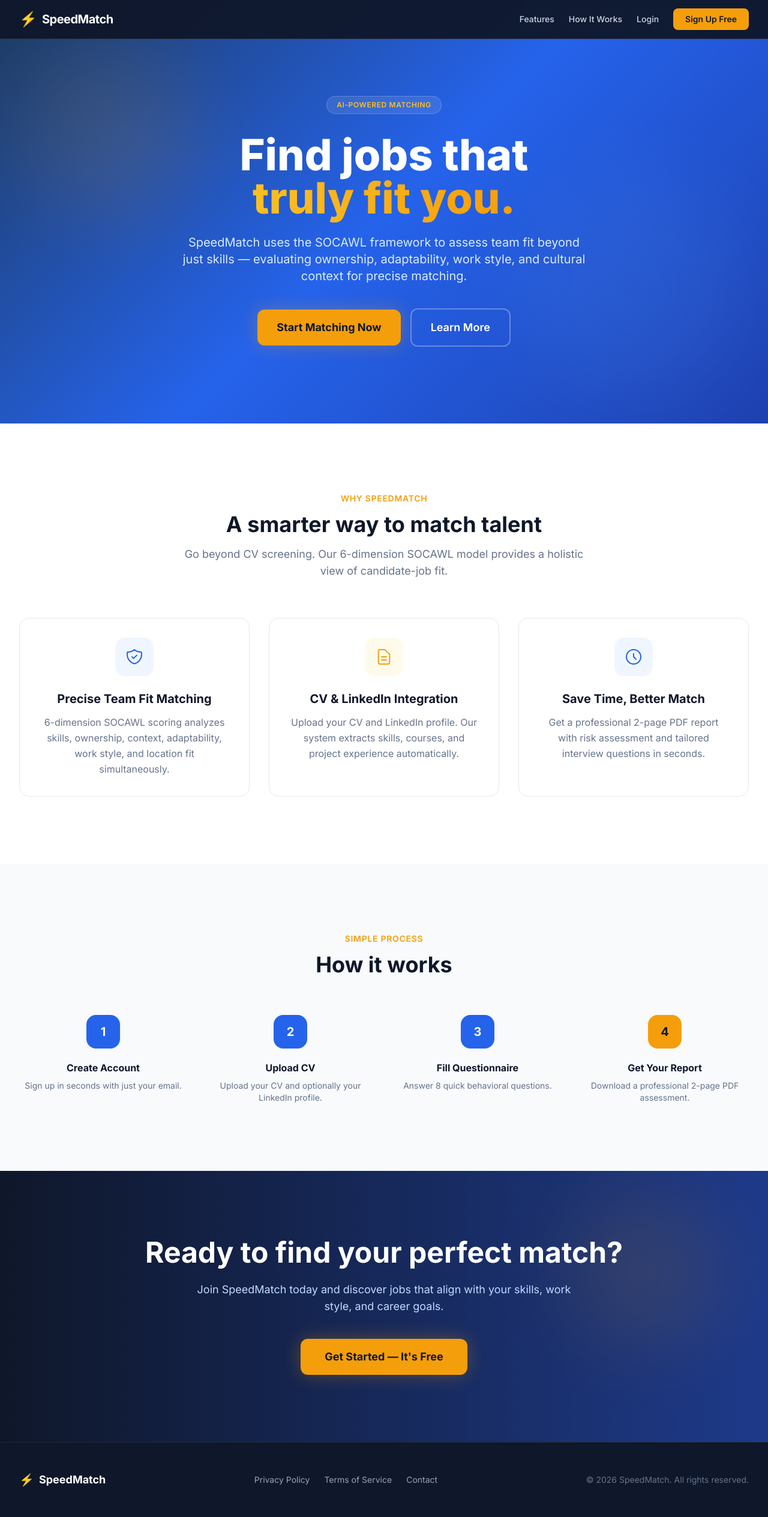
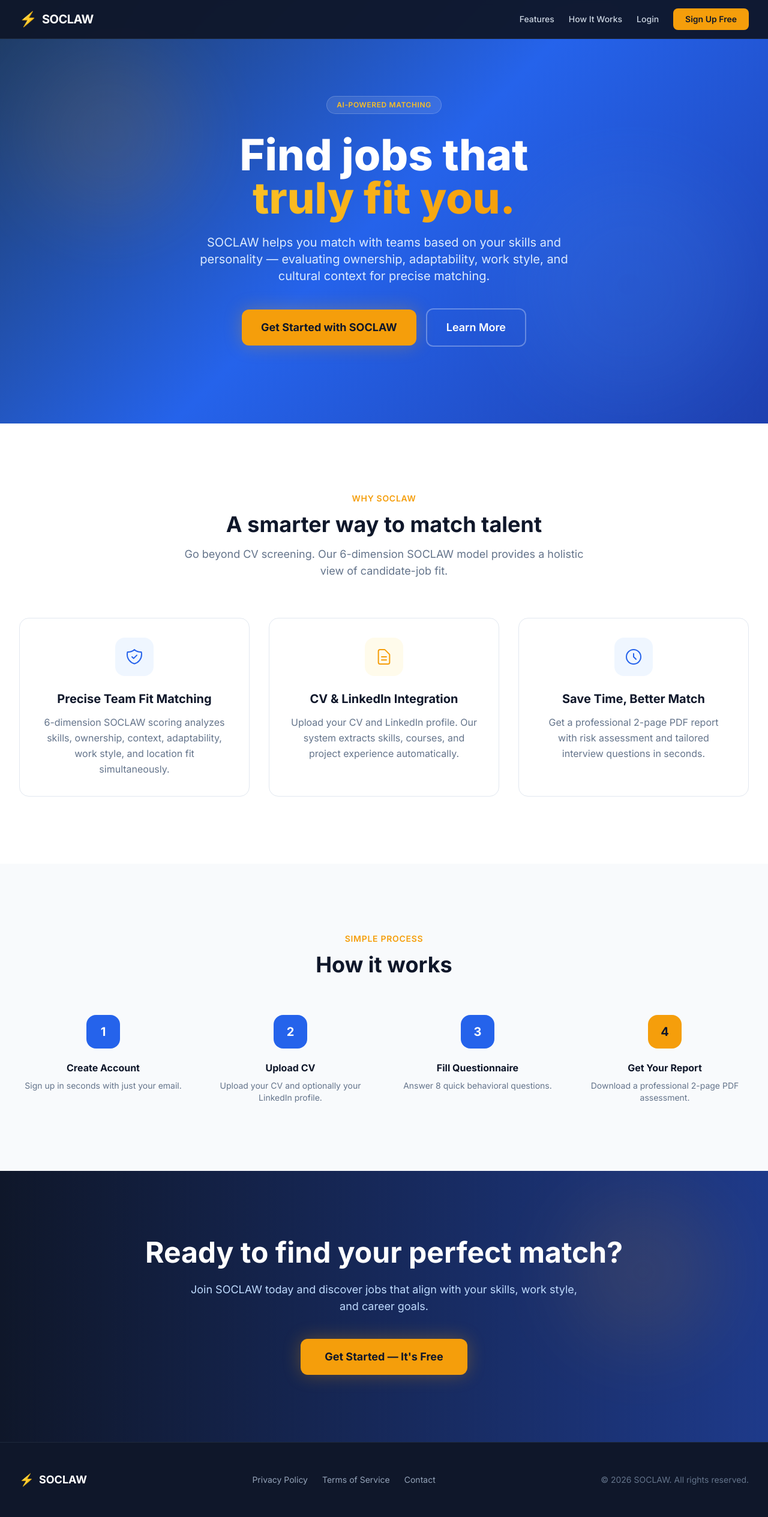
Before and after one commit to s-ati/soclaw, a FastAPI app: page / in a window 1280 px wide. Shown: the whole page at 60% size. Run offline with FastAPI, Linux system fonts and the light colour scheme; some libraries are stand-ins or nearby versions.

Commit message:
Rebrand entire application from SpeedMatch/SOCAWL to SOCLAW
- Frontend: Update all templates (landing, login, register, base,
  dashboard, assessment_result) with SOCLAW branding
- Backend: Rename compute_socawl -> compute_soclaw in scoring.py
  and main.py import/call sites
- PDF: Update report header, SOCLAW profile table, framework
  description, and dimension ordering to match SOCLAW acronym
- Settings: Change app_name to "SOCLAW", default DB to soclaw.db
- Seed: Update admin email to admin@soclaw.local
- PDF filenames now use soclaw_report prefix
- Landing page CTA updated to "Get Started with SOCLAW"

https://claude.ai/code/session_013EGdn2nJ1zFEgZGHt4A8yY

```diff
--- a/app/main.py
+++ b/app/main.py
@@ -15,7 +15,7 @@ from .security import hash_password, verify_password, create_jwt
 from .auth import get_current_user
 from .parsing import pdf_to_text, safe_delete
 from .extraction import extract_structured
-from .scoring import compute_socawl, DEFAULT_WEIGHTS_CORP_INTERN
+from .scoring import compute_soclaw, DEFAULT_WEIGHTS_CORP_INTERN
 from .pdf_report import generate_pdf
 from .ai_client import AIClient
 from .seed import seed
@@ -278,7 +278,7 @@ def assess_job(
         "weights": job.weights or DEFAULT_WEIGHTS_CORP_INTERN
     }
     remote_only = bool(profile.extraction.get("remote_only", False))
-    res = compute_socawl(
+    res = compute_soclaw(
         extraction=profile.extraction,
         questionnaire=profile.questionnaire,
         linkedin_url=profile.linkedin_url,
@@ -288,7 +288,7 @@ def assess_job(
     )
 
     # Persist assessment + PDF
-    pdf_filename = f"speedmatch_report_{user.id}_{job.id}_{uuid.uuid4().hex}.pdf"
+    pdf_filename = f"soclaw_report_{user.id}_{job.id}_{uuid.uuid4().hex}.pdf"
     pdf_path = str(REPORTS_DIR / pdf_filename)
 
     # Ensure weights are available for the PDF
--- a/app/scoring.py
+++ b/app/scoring.py
@@ -140,7 +140,7 @@ def deterministic_tailored_questions(top_risks: list[str], missing_must: list[st
     return qs[:3]
 
 
-def compute_socawl(
+def compute_soclaw(
     extraction: dict,
     questionnaire: dict,
     linkedin_url: str | None,
--- a/app/seed.py
+++ b/app/seed.py
@@ -8,10 +8,10 @@ from .scoring import DEFAULT_WEIGHTS_CORP_INTERN
 
 def seed(db: Session):
     # Admin user
-    admin = db.query(User).filter(User.email == "admin@speedmatch.local").first()
+    admin = db.query(User).filter(User.email == "admin@soclaw.local").first()
     if not admin:
         admin = User(
-            email="admin@speedmatch.local",
+            email="admin@soclaw.local",
             password_hash=hash_password("AdminPassword123!"),
             is_admin=True
         )
--- a/app/settings.py
+++ b/app/settings.py
@@ -7,12 +7,12 @@ def _env(key: str, default: str | None = None) -> str | None:
 
 
 class Settings(BaseModel):
-    app_name: str = "SpeedMatch MVP"
+    app_name: str = "SOCLAW"
     jwt_secret: str = _env("SM_JWT_SECRET", "CHANGE_ME_SUPER_SECRET")
     jwt_algorithm: str = "HS256"
     jwt_exp_minutes: int = 60 * 24 * 7  # 7 days session
 
-    database_url: str = _env("SM_DATABASE_URL", "sqlite:///./speedmatch.db")
+    database_url: str = _env("SM_DATABASE_URL", "sqlite:///./soclaw.db")
 
     # AI — set SM_AI_API_KEY env var to enable
     ai_enabled: bool = bool(_env("SM_AI_API_KEY"))
--- a/app/static/style.css
+++ b/app/static/style.css
@@ -1,4 +1,4 @@
-/* SpeedMatch — Custom overrides (Tailwind handles most styling via CDN) */
+/* SOCLAW — Custom overrides (Tailwind handles most styling via CDN) */
 
 /* Smooth scrolling */
 html { scroll-behavior: smooth; }
--- a/app/templates/assessment_result.html
+++ b/app/templates/assessment_result.html
@@ -59,13 +59,13 @@
   </div>
 </div>
 
-<!-- SOCAWL Details -->
+<!-- SOCLAW Details -->
 <div class="grid md:grid-cols-2 gap-6">
   <!-- Fits -->
   <div class="bg-white rounded-2xl border border-slate-200 p-6 shadow-sm">
     <h2 class="text-lg font-bold text-slate-900 mb-4 flex items-center gap-2">
       <svg class="w-5 h-5 text-green-600" fill="none" stroke="currentColor" viewBox="0 0 24 24"><path stroke-linecap="round" stroke-linejoin="round" stroke-width="2" d="M9 12l2 2 4-4m6 2a9 9 0 11-18 0 9 9 0 0118 0z"/></svg>
-      SOCAWL Fits
+      SOCLAW Fits
     </h2>
     <pre class="bg-slate-50 rounded-xl p-4 text-sm text-slate-700 font-mono overflow-auto border border-slate-100">{{ fits }}</pre>
   </div>
@@ -74,7 +74,7 @@
   <div class="bg-white rounded-2xl border border-slate-200 p-6 shadow-sm">
     <h2 class="text-lg font-bold text-slate-900 mb-4 flex items-center gap-2">
       <svg class="w-5 h-5 text-amber-500" fill="none" stroke="currentColor" viewBox="0 0 24 24"><path stroke-linecap="round" stroke-linejoin="round" stroke-width="2" d="M12 9v2m0 4h.01m-6.938 4h13.856c1.54 0 2.502-1.667 1.732-2.5L13.732 4c-.77-.833-1.964-.833-2.732 0L3.732 16.5c-.77.833.192 2.5 1.732 2.5z"/></svg>
-      SOCAWL Risks
+      SOCLAW Risks
     </h2>
     <pre class="bg-slate-50 rounded-xl p-4 text-sm text-slate-700 font-mono overflow-auto border border-slate-100">{{ risks }}</pre>
   </div>
--- a/app/templates/landing.html
+++ b/app/templates/landing.html
@@ -3,7 +3,7 @@
 <head>
   <meta charset="utf-8">
   <meta name="viewport" content="width=device-width, initial-scale=1">
-  <title>SpeedMatch — Find Jobs That Truly Fit You</title>
+  <title>SOCLAW — Find Jobs That Truly Fit You</title>
   <script src="https://cdn.tailwindcss.com"></script>
   <link rel="preconnect" href="https://fonts.googleapis.com">
   <link href="https://fonts.googleapis.com/css2?family=Inter:wght@400;500;600;700;800&display=swap" rel="stylesheet">
@@ -33,7 +33,7 @@
       <div class="flex items-center justify-between h-16">
         <a href="/" class="flex items-center space-x-2">
           <span class="text-amber-500 text-2xl">&#9889;</span>
-          <span class="text-white text-xl font-bold tracking-tight">SpeedMatch</span>
+          <span class="text-white text-xl font-bold tracking-tight">SOCLAW</span>
         </a>
         <div class="hidden md:flex items-center space-x-6">
           <a href="#features" class="text-slate-300 hover:text-white transition-colors text-sm font-medium">Features</a>
@@ -70,11 +70,11 @@
           <span class="text-transparent bg-clip-text bg-gradient-to-r from-amber-400 to-amber-500">truly fit you.</span>
         </h1>
         <p class="text-lg md:text-xl text-blue-100 max-w-2xl mx-auto mb-10 leading-relaxed">
-          SpeedMatch uses the SOCAWL framework to assess team fit beyond just skills — evaluating ownership, adaptability, work style, and cultural context for precise matching.
+          SOCLAW helps you match with teams based on your skills and personality — evaluating ownership, adaptability, work style, and cultural context for precise matching.
         </p>
         <div class="flex flex-col sm:flex-row items-center justify-center gap-4">
           <a href="/register" class="bg-amber-500 hover:bg-amber-600 text-slate-900 font-bold px-8 py-4 rounded-xl transition-all text-lg gold-glow hover:scale-105">
-            Start Matching Now
+            Get Started with SOCLAW
           </a>
           <a href="#features" class="border-2 border-white/30 hover:border-white/60 text-white font-semibold px-8 py-4 rounded-xl transition-all text-lg hover:bg-white/10">
             Learn More
@@ -88,9 +88,9 @@
   <section id="features" class="py-20 md:py-28 bg-white">
     <div class="max-w-7xl mx-auto px-4 sm:px-6 lg:px-8">
       <div class="text-center mb-16">
-        <span class="text-amber-500 font-semibold text-sm tracking-wider uppercase">Why SpeedMatch</span>
+        <span class="text-amber-500 font-semibold text-sm tracking-wider uppercase">Why SOCLAW</span>
         <h2 class="text-3xl md:text-4xl font-bold text-slate-900 mt-3">A smarter way to match talent</h2>
-        <p class="text-slate-500 mt-4 max-w-2xl mx-auto text-lg">Go beyond CV screening. Our 6-dimension SOCAWL model provides a holistic view of candidate-job fit.</p>
+        <p class="text-slate-500 mt-4 max-w-2xl mx-auto text-lg">Go beyond CV screening. Our 6-dimension SOCLAW model provides a holistic view of candidate-job fit.</p>
       </div>
       <div class="grid md:grid-cols-3 gap-8">
         <!-- Card 1 -->
@@ -99,7 +99,7 @@
             <svg class="w-8 h-8 text-blue-600" fill="none" stroke="currentColor" viewBox="0 0 24 24"><path stroke-linecap="round" stroke-linejoin="round" stroke-width="1.5" d="M9 12l2 2 4-4m5.618-4.016A11.955 11.955 0 0112 2.944a11.955 11.955 0 01-8.618 3.04A12.02 12.02 0 003 9c0 5.591 3.824 10.29 9 11.622 5.176-1.332 9-6.03 9-11.622 0-1.042-.133-2.052-.382-3.016z"/></svg>
           </div>
           <h3 class="text-xl font-bold text-slate-900 mb-3">Precise Team Fit Matching</h3>
-          <p class="text-slate-500 leading-relaxed">6-dimension SOCAWL scoring analyzes skills, ownership, context, adaptability, work style, and location fit simultaneously.</p>
+          <p class="text-slate-500 leading-relaxed">6-dimension SOCLAW scoring analyzes skills, ownership, context, adaptability, work style, and location fit simultaneously.</p>
         </div>
         <!-- Card 2 -->
         <div class="card-hover bg-white border border-slate-200 rounded-2xl p-8 text-center">
@@ -160,7 +160,7 @@
     </div>
     <div class="max-w-4xl mx-auto px-4 text-center relative z-10">
       <h2 class="text-3xl md:text-5xl font-bold text-white mb-6">Ready to find your perfect match?</h2>
-      <p class="text-blue-200 text-lg mb-10 max-w-2xl mx-auto">Join SpeedMatch today and discover jobs that align with your skills, work style, and career goals.</p>
+      <p class="text-blue-200 text-lg mb-10 max-w-2xl mx-auto">Join SOCLAW today and discover jobs that align with your skills, work style, and career goals.</p>
       <a href="/register" class="inline-block bg-amber-500 hover:bg-amber-600 text-slate-900 font-bold px-10 py-4 rounded-xl transition-all text-lg gold-glow hover:scale-105">
         Get Started — It's Free
       </a>
@@ -173,14 +173,14 @@
       <div class="flex flex-col md:flex-row items-center justify-between gap-6">
         <div class="flex items-center space-x-2">
           <span class="text-amber-500 text-xl">&#9889;</span>
-          <span class="text-white font-bold text-lg">SpeedMatch</span>
+          <span class="text-white font-bold text-lg">SOCLAW</span>
         </div>
         <div class="flex items-center space-x-6 text-sm">
           <a href="#" class="text-slate-400 hover:text-white transition-colors">Privacy Policy</a>
           <a href="#" class="text-slate-400 hover:text-white transition-colors">Terms of Service</a>
           <a href="#" class="text-slate-400 hover:text-white transition-colors">Contact</a>
         </div>
-        <p class="text-slate-500 text-sm">&copy; 2026 SpeedMatch. All rights reserved.</p>
+        <p class="text-slate-500 text-sm">&copy; 2026 SOCLAW. All rights reserved.</p>
       </div>
     </div>
   </footer>
--- a/app/templates/login.html
+++ b/app/templates/login.html
@@ -3,7 +3,7 @@
 <head>
   <meta charset="utf-8">
   <meta name="viewport" content="width=device-width, initial-scale=1">
-  <title>Login — SpeedMatch</title>
+  <title>Login — SOCLAW</title>
   <script src="https://cdn.tailwindcss.com"></script>
   <link rel="preconnect" href="https://fonts.googleapis.com">
   <link href="https://fonts.googleapis.com/css2?family=Inter:wght@400;500;600;700;800&display=swap" rel="stylesheet">
@@ -26,7 +26,7 @@
     <div class="text-center mb-8">
       <a href="/" class="inline-flex items-center space-x-2">
         <span class="text-amber-500 text-3xl">&#9889;</span>
-        <span class="text-white text-2xl font-bold tracking-tight">SpeedMatch</span>
+        <span class="text-white text-2xl font-bold tracking-tight">SOCLAW</span>
       </a>
       <p class="text-blue-200 text-sm mt-2">Sign in to your account</p>
     </div>
--- a/app/templates/register.html
+++ b/app/templates/register.html
@@ -3,7 +3,7 @@
 <head>
   <meta charset="utf-8">
   <meta name="viewport" content="width=device-width, initial-scale=1">
-  <title>Register — SpeedMatch</title>
+  <title>Register — SOCLAW</title>
   <script src="https://cdn.tailwindcss.com"></script>
   <link rel="preconnect" href="https://fonts.googleapis.com">
   <link href="https://fonts.googleapis.com/css2?family=Inter:wght@400;500;600;700;800&display=swap" rel="stylesheet">
@@ -26,7 +26,7 @@
     <div class="text-center mb-8">
       <a href="/" class="inline-flex items-center space-x-2">
         <span class="text-amber-500 text-3xl">&#9889;</span>
-        <span class="text-white text-2xl font-bold tracking-tight">SpeedMatch</span>
+        <span class="text-white text-2xl font-bold tracking-tight">SOCLAW</span>
       </a>
       <p class="text-blue-200 text-sm mt-2">Create your free account</p>
     </div>
```
Also changed, not shown: app/pdf_report.py (+5 -5 lines), app/templates/base.html (+4 -4 lines).
